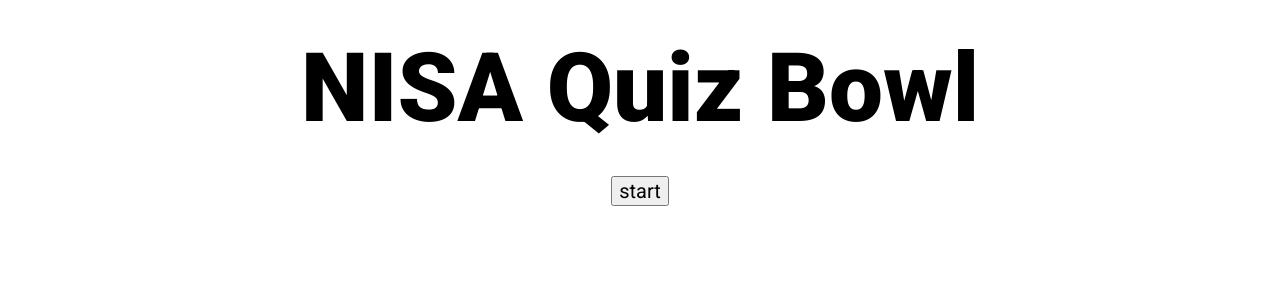
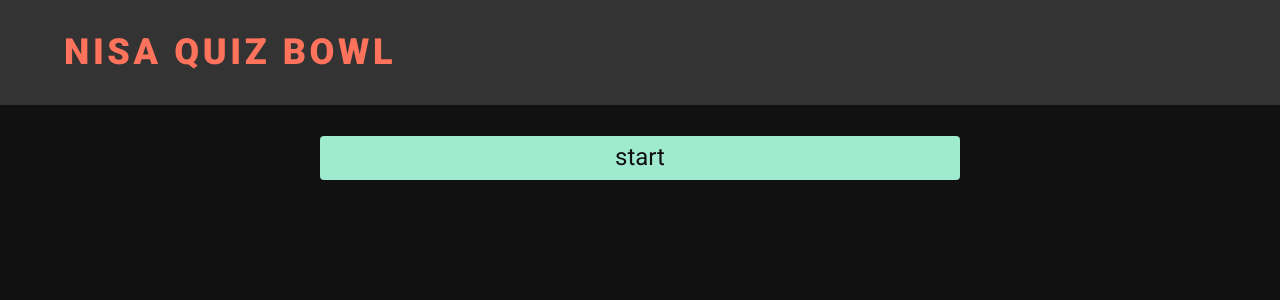
Before and after one commit to nisa-nz/tsx-quiz-app, a React (Create React App) app: page / in a window 1280 px wide. Shown: the top 300 px of the page. Built offline with nearby package versions, Linux system fonts and the light colour scheme.

Commit message:
new stlyes complete

```diff
--- a/public/index.html
+++ b/public/index.html
@@ -28,10 +28,10 @@
 <link href="https://fonts.googleapis.com/css2?family=Roboto:wght@300;400;900&display=swap" rel="stylesheet">
 
 
-    <title>React App</title>
-
+    <title>NISA Quiz Bowl</title>
+  <link rel="stylesheet" href="https://unpkg.com/tachyons@4.12.0/css/tachyons.min.css"/>
   </head>
-  <body>
+  <body >
     <noscript>You need to enable JavaScript to run this app.</noscript>
     <div id="root"></div>
     <!--
--- a/src/App.styles.ts
+++ b/src/App.styles.ts
@@ -1,4 +1,4 @@
-import styled, { createGlobalStyle } from "styled-components";
+import { createGlobalStyle } from "styled-components";
 
 
 export const GlobalStyle = createGlobalStyle`
@@ -8,13 +8,9 @@ html {
 }
 
 body {
-
     margin: 0;
-    padding: 0 20px;
-    display: flex;
-    justify-content: center;
-    align-items: center;
-    font-size: 1.25rem;
+    padding: 0;
+    width: 100%;
 }
 
 * {
@@ -22,36 +18,4 @@ body {
     font-family: 'Roboto', sans-serif;
 }
 
-button {
-    font-size: 1.25rem;
-}
 `;
-
-export const Wrapper = styled.div`
-  display: flex;
-  flex-direction: column;
-  align-items: center;
-
-  > p {
-    color: #000;
-  }
-
-  .score {
-    color: #333;
-    margin: .5rem;
-    padding: 1rem;
-    background: #fff;
-    border-radius: .5rem;
-  }
-
-  h1 {
-    font-size: 6rem;
-    margin: 2rem;
-  }
-`;
-
-export const QuestionCardWrapper = styled.div`
-  padding: 2rem;
-  background: #ffffff;
-  border-radius: 0.5rem;
-`;
--- a/src/App.tsx
+++ b/src/App.tsx
@@ -3,12 +3,13 @@ import { fetchQuizQuestions } from "./API";
 
 // components
 import QuestionCard from "./components/QuestionCard";
+import Header from "./components/Header";
 
 // types
 import { QuestionState, Difficulty } from "./API";
 
 // styles
-import { GlobalStyle, Wrapper } from "./App.styles";
+import { GlobalStyle } from "./App.styles";
 
 export type AnswerObject = {
   question: string;
@@ -27,7 +28,6 @@ const App = () => {
   const [userAnswers, setUserAnswers] = useState<AnswerObject[]>([]);
   const [showAnswer, setShowAnswer] = useState(false);
   const [showNextBtn, setShowNextBtn] = useState(false);
-  // const [score, setScore] = useState(0);
   const [gameOver, setGameOver] = useState(true);
 
   console.log(questions);
@@ -52,29 +52,6 @@ const App = () => {
     setLoading(false);
   };
 
-  // const checkAnswer = (e: React.MouseEvent<HTMLButtonElement>) => {
-  //   if (!gameOver) {
-  // user answer
-  // const answer = e.currentTarget.value;
-
-  // check user answer against correct answer
-  // const correct = questions[number].correct_answer === answer;
-
-  // add score if correct
-  // if (correct) setScore((prev) => prev + 1);
-
-  // save answer to answer array
-  //     const AnswerObject = {
-  //       question: questions[number].question,
-  //       answer,
-  //       correct,
-  //       correctAnswer: questions[number].correct_answer,
-  //     };
-
-  //     setUserAnswers((prev) => [...prev, AnswerObject]);
-  //   }
-  // };
-
   const revealAnswer = () => {
     setShowAnswer(true);
     setShowNextBtn(true);
@@ -94,23 +71,27 @@ const App = () => {
   };
 
   return (
-    <>
+    <div className="w-100 vh-100 bg-near-black">
       <GlobalStyle />
-      <Wrapper>
-        <h1>NISA Quiz Bowl</h1>
+      <Header />
 
+      <div className="db pt6 mb2"></div>
       {/* conditionally render start button */}
       {gameOver || userAnswers.length === TOTAL_QUESTIONS ? (
-          <button className="start" onClick={startTrivia}>
+        <div
+          className="f3 w-50 tc center link br2 ph3 pv2 mb2 near-black bg-light-green pointer dim"
+          onClick={startTrivia}
+        >
           start
-          </button>
+        </div>
       ) : null}
 
-        {/* conditionally render score */}
-        {/* {!gameOver ? <p className="score">score: {score}</p> : null} */}
-
       {/* conditionally render loading */}
-        {loading && <p>loading...</p>}
+      {loading && (
+        <p className="f3 w-50 tc center link br2 ph3 pv2 mb2 light-green">
+          loading...
+        </p>
+      )}
 
       {/* conditionally render QuestionCard */}
       {!loading && !gameOver && (
@@ -120,31 +101,32 @@ const App = () => {
             totalQuestions={TOTAL_QUESTIONS}
             question={questions[number].question}
             answers={questions[number].answer}
-              // correctAnswer={questions[number].correct_answer}
-              // userAnswer={userAnswers ? userAnswers[number] : undefined}
-              // callback={showAnswer}
           />
-
-            <button onClick={revealAnswer}> show answer </button>
+          <div
+            className="f3 w-50 tc center link br2 ph3 pv2 mb2 near-black bg-light-red pointer dim"
+            onClick={revealAnswer}
+          >
+            {" "}
+            show answer{" "}
+          </div>
         </>
       )}
 
       {/* conditionally render answer */}
-        {!loading &&
-          !gameOver &&
-          showAnswer &&
-          (<h3>{`${questions[number].correct_answer}`}</h3>)}
+      {!loading && !gameOver && showAnswer && (
+        <h3 className="f1 green tc">{`${questions[number].correct_answer}`}</h3>
+      )}
 
       {/* conditionally render next button */}
-        {!gameOver &&
-        !loading &&
-        showNextBtn&& (
-          <button className="next" onClick={nextQuestion}>
+      {!gameOver && !loading && showNextBtn && (
+        <div
+          className="f3 w-50 tc center link br2 ph3 pv2 mb2 near-black bg-light-green pointer dim"
+          onClick={nextQuestion}
+        >
           next question
-          </button>
+        </div>
       )}
-      </Wrapper>
-    </>
+    </div>
   );
 };
 
--- /dev/null
+++ b/src/components/Header.tsx
@@ -0,0 +1,13 @@
+
+
+const Header = () => {
+  return (
+    <header className="bg-dark-gray light-red fixed w-100 ph3 pv3 pv4-ns ph4-m ph5-l">
+      <nav className="f2 fw6 ttu tracked">
+          <span>NISA Quiz Bowl</span>
+      </nav>
+    </header>
+  );
+};
+
+export default Header;
--- a/src/components/QuestionCard.tsx
+++ b/src/components/QuestionCard.tsx
@@ -1,17 +1,8 @@
 import React from "react";
-
-// types
-import { AnswerObject } from '../App';
-
-// styles
-import { QuestionCardWrapper } from '../App.styles'
 
 type Props = {
   question: string;
   answers: string[];
-  // correctAnswer: string;
-  // callback: (e: React.MouseEvent<HTMLButtonElement>) => void;
-  // userAnswer: AnswerObject | undefined;
   questionNum: number;
   totalQuestions: number;
 };
@@ -19,28 +10,31 @@ type Props = {
 const QuestionCard: React.FC<Props> = ({
   question,
   answers,
-  // correctAnswer,
-  // callback,
-  // userAnswer,
   questionNum,
   totalQuestions,
 }) => (
-  <QuestionCardWrapper>
-    <p className="number">
-      question: {questionNum} / {totalQuestions}
-    </p>
+  <div className="bg-near-black moon-gray">
+    <dl className="f3 lh-title mv3 bb b--light-green tc pv2">
+      <dt className="dib b">Question:</dt>
+      <dd className="dib ml1 light-red">
+        {questionNum} of {totalQuestions}
+      </dd>
+    </dl>
 
-    <p dangerouslySetInnerHTML={{ __html: question }}></p>
-
-      {answers.map((answer) => (
-        <h4 key={answer}>
+    <article className="pa2 mw9 center">
+      <h1
+        className="f2 bold tc mb3"
+        dangerouslySetInnerHTML={{ __html: question }}
+      ></h1>
+      <ul className="list pl0 mt4 center mw8 ba b--light-red br2">
+        {answers.map((answer) => (
+          <li className="f3 ph3 pv3 bb b--light-red light-green" key={answer}>
             <span dangerouslySetInnerHTML={{ __html: answer }} />
-        </h4>
-      ))}
-
-
-
-  </QuestionCardWrapper>
+          </li>
+        ))}
+      </ul>
+    </article>
+  </div>
 );
 
 export default QuestionCard;
```
Also changed, not shown: 1 other file (tests, documents, lock files or other folders). Lines whose indentation alone changed are shown as unchanged.
